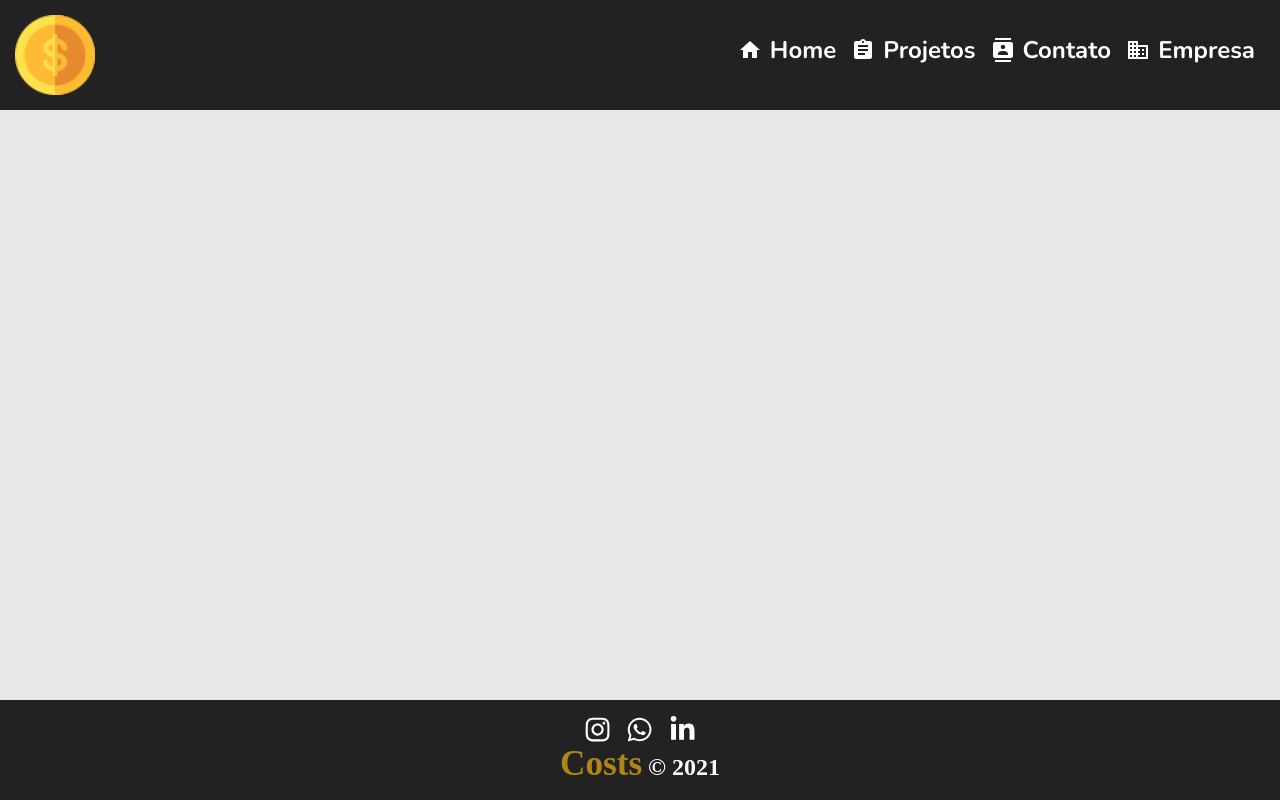
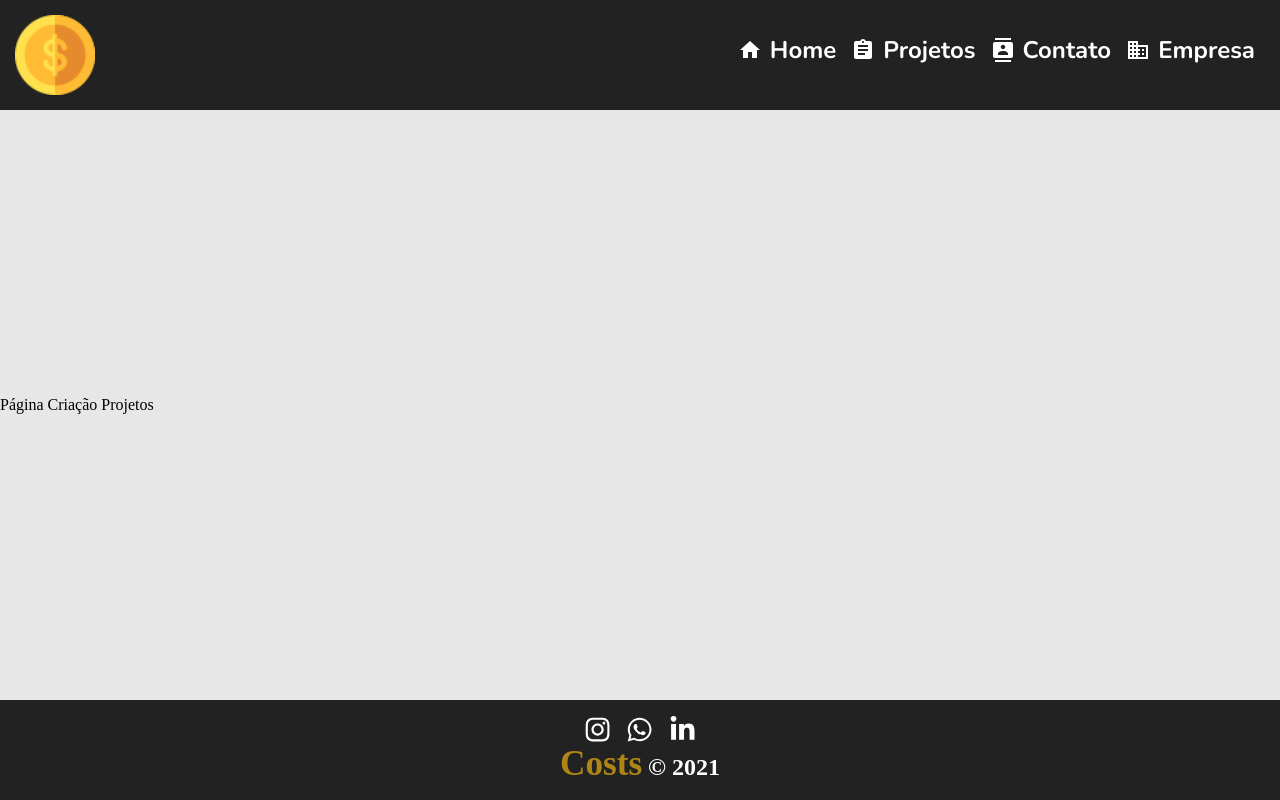
Before and after one commit to Kauadasilvalourenco/projeto_costs, a React (Vite) app: page /criarProjeto in a window 1280 px wide. Built offline with nearby package versions, Linux system fonts and the light colour scheme; a web font is replaced by a local one.

Commit message:
feat: Adicionado evento para chamada de página no button da home Criado página CriarProjeto.jsx

```diff
--- a/src/App.jsx
+++ b/src/App.jsx
@@ -2,6 +2,7 @@ import { Routes, Route } from "react-router-dom";
 // import router;
 
 import Home from "./pages/home/Home";
+import CriarProjeto from "./pages/criar-projeto/CriarProjeto";
 // import pages;
 
 import Navbar from "./components/_navbar/Navbar";
@@ -27,6 +28,11 @@ function App() {
           />
 
           <Route
+            path="/criarProjeto"
+            element={<CriarProjeto />}
+          />
+
+          <Route
             path="/projetos"
           />
 
--- a/src/components/_button/Button.jsx
+++ b/src/components/_button/Button.jsx
@@ -1,10 +1,11 @@
 import styleButton from "./Button.module.css";
 // import css;
 
-function Button({children, style}) {
+function Button({onClick, children, style}) {
     return(
         <div>
             <button
+                onClick={onClick}
                 className={`${style} ${styleButton.button}`}
             >
                 {children}
--- /dev/null
+++ b/src/pages/criar-projeto/CriarProjeto.jsx
@@ -0,0 +1,9 @@
+function CriarProjeto() {
+    return(
+        <div>
+            Página Criação Projetos
+        </div>
+    )
+}
+
+export default CriarProjeto;
--- a/src/pages/home/Home.jsx
+++ b/src/pages/home/Home.jsx
@@ -1,3 +1,6 @@
+import { useNavigate } from "react-router-dom";
+// import router;
+
 import Button from "../../components/_button/Button";
 import Typography from "../../components/_typography/Typography";
 // import components;
@@ -12,6 +15,12 @@ import styleTypography from "../../components/_typography/Typography.module.css"
 // import css;
 
 function Home() {
+    const navigate = useNavigate();
+
+    function criarProjeto() {
+        navigate("/criarProjeto")
+    }
+
     return(
         <div className={styleHome.Home}>
 
@@ -28,7 +37,9 @@ function Home() {
                 Comece a gerenciar os seus projetos agora mesmo!
             </Typography>
 
-            <Button>
+            <Button
+                onClick={criarProjeto}
+            >
                 Criar Projeto
             </Button>
 
```
